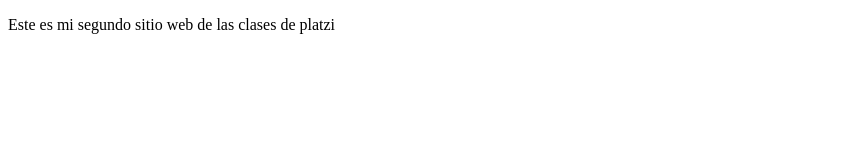
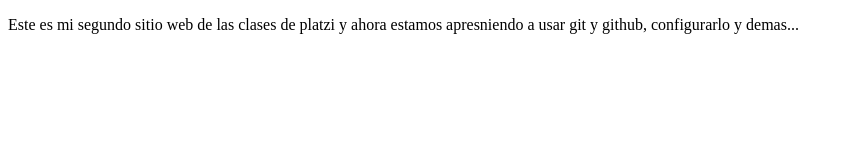
Before and after one commit to Elchfi03/CursoPreworkPlatzi, a plain HTML site: page index.html in a window 1280 px wide. Shown: the whole page, without its empty margins (0-841 px from the left). Drawn offline with Linux system fonts and the light colour scheme.

Commit message:
cambios en el sitio web creado curso Platzi

```diff
--- a/index.html
+++ b/index.html
@@ -8,7 +8,8 @@
 </head>
 <body>
     <p>
-        Este es mi segundo sitio web de las clases de platzi
+        Este es mi segundo sitio web de las clases de platzi y ahora estamos apresniendo a usar
+        git y github, configurarlo y demas...
     </p>
 </body>
 </html>
```
